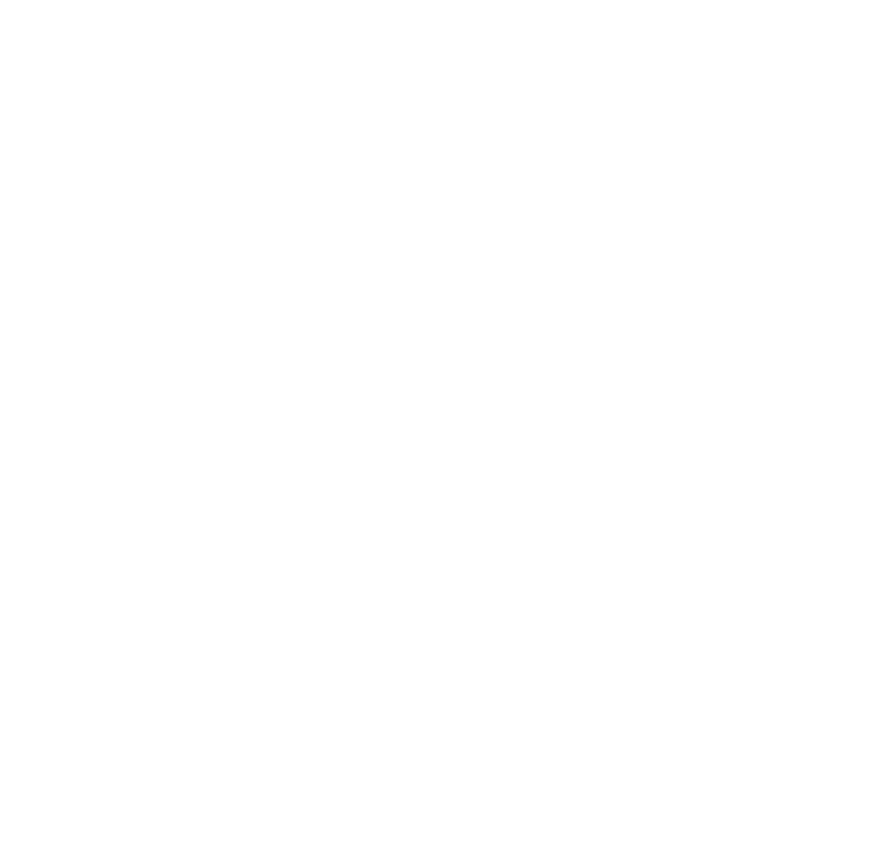
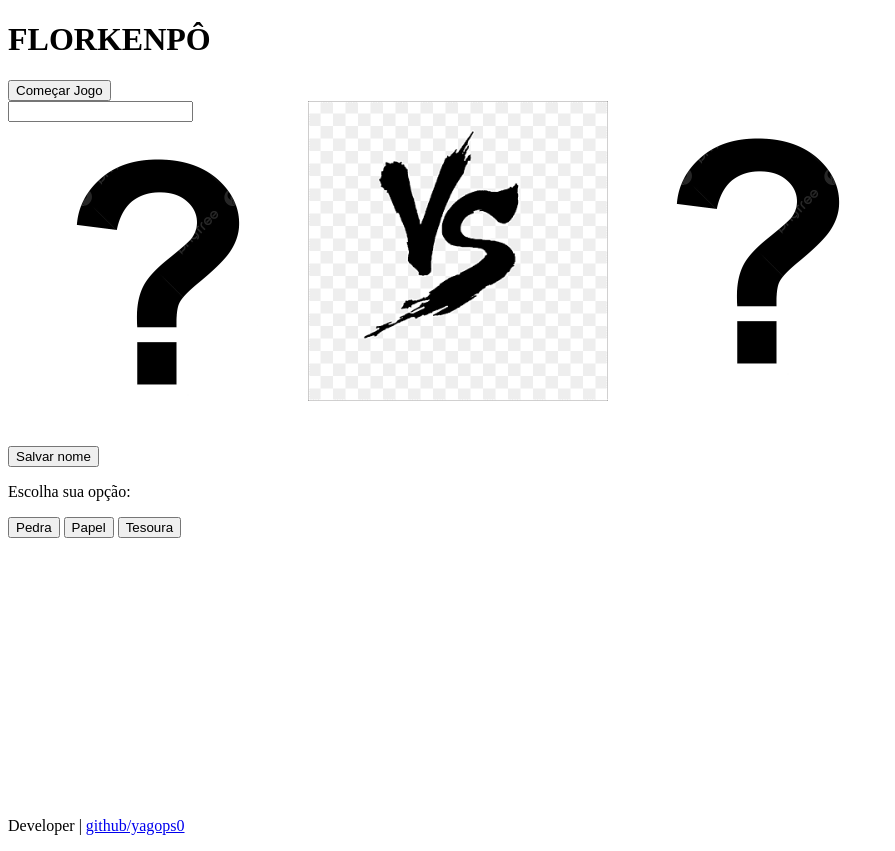
Before and after one commit to yagops0/jokenp-_trabalho_faculdade, a plain HTML site: page index.html in a window 1280 px wide. Shown: the whole page, without its empty margins (0-895 px from the left). Before the commit the page ends 800 px from the top, so only its background shows below. Drawn offline with Linux system fonts and the light colour scheme.

Commit message:
Esqueleto do site pronto, iniciando o CSS

```diff
--- a/assets/css/style.css
+++ b/assets/css/style.css
@@ -0,0 +1,11 @@
+
+.batalha{
+    display: grid;
+    grid-template-columns: repeat(3, 300px);
+    grid-template-rows: repeat(2, 350px);
+}
+
+.area-jogo img{
+    max-height: 100%;
+    max-width: 100%;
+}
--- a/index.html
+++ b/index.html
@@ -7,7 +7,34 @@
     <link rel="stylesheet" href="assets/css/style.css">
 </head>
 <body>
-
+    <h1>FLORKENPÔ</h1>
+    <div class="area-jogo">
+        <button class="btnJogar" id="btnJogar">Começar Jogo</button>
+        <div class="batalha">
+            <div class="area-player">
+                <input class="input-player" id="nome-player" type="text">
+                <img src="assets/img/interrogacao.jpg" alt="">
+                <h2 class="escolha-player" id="escolha-player"></h2>
+                <button class="salvar" id="salvar">Salvar nome</button>
+                <div class="escolhas-player" id="escolhas-player">
+                    <p>Escolha sua opção:</p>
+                    <button id="1">Pedra</button>
+                    <button id="2">Papel</button>
+                    <button id="3">Tesoura</button>
+                </div>
+            </div>
+            <div class="area-vs">
+                <img src="assets/img/iamgem-vs.png" alt="">
+            </div>
+            <div class="area-cpu">
+                <img src="assets/img/interrogacao.jpg" alt="">
+                <h2 class="escolha-cpu" id="escolha-cpu"></h2>
+            </div>
+        </div>
+    </div>
+    <div class="footer">
+        <p class="footer-texto">Developer | <a href="https://github.com/yagops0">github/yagops0</a></p>
+    </div>
     <script src="assets/script/script.js"></script>
 </body>
 </html>
```
Also changed, not shown: assets/img/flork-dedo-meio.png (added), assets/img/iamgem-vs.png (added), assets/img/imagens-jogo/flork-papel.png (added), assets/img/imagens-jogo/flork-pedra.png (added), assets/img/imagens-jogo/flork-tesoura.png (added), assets/img/interrogacao.jpg (added), 1 other file.
